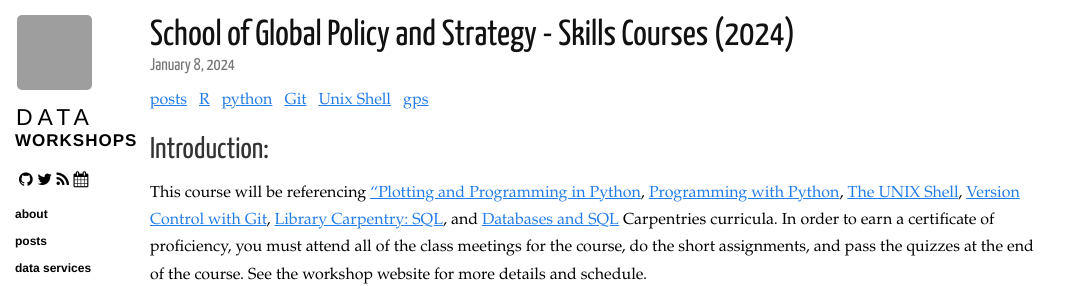
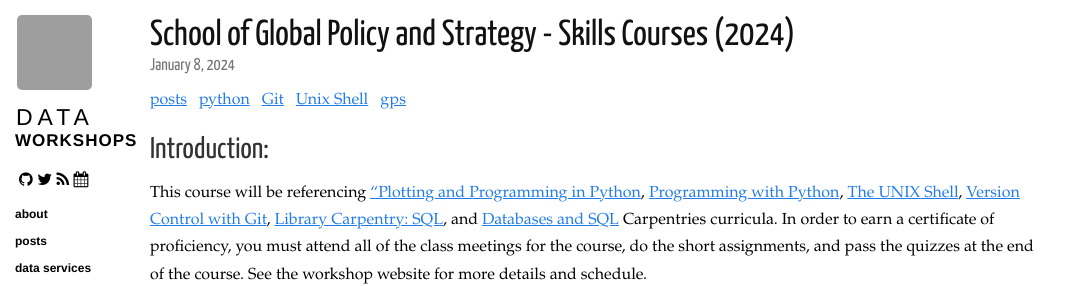
Before and after one commit to ucsdlib/workshops, a Jekyll site: the page built from _posts/2024-01-08-gps-skills-courses.markdown, in a window 1280 px wide, cut to the strip 0-286 px from the top of the page. Shown: the whole strip, without its empty margins (0-1080 px from the left). Built offline with Jekyll 4.4.1, drawn with Linux system fonts in a browser that asks for light colours; nearby versions of some CDN libraries; grey boxes are pictures that could not be loaded.

Commit message:
Fix Tags

```diff
--- a/_posts/2024-01-08-gps-skills-courses.markdown
+++ b/_posts/2024-01-08-gps-skills-courses.markdown
@@ -3,7 +3,6 @@ layout: post
 title: School of Global Policy and Strategy - Skills Courses (2024)
 category:
   - posts
-  - R
   - python
   - Git
   - Unix Shell
```
